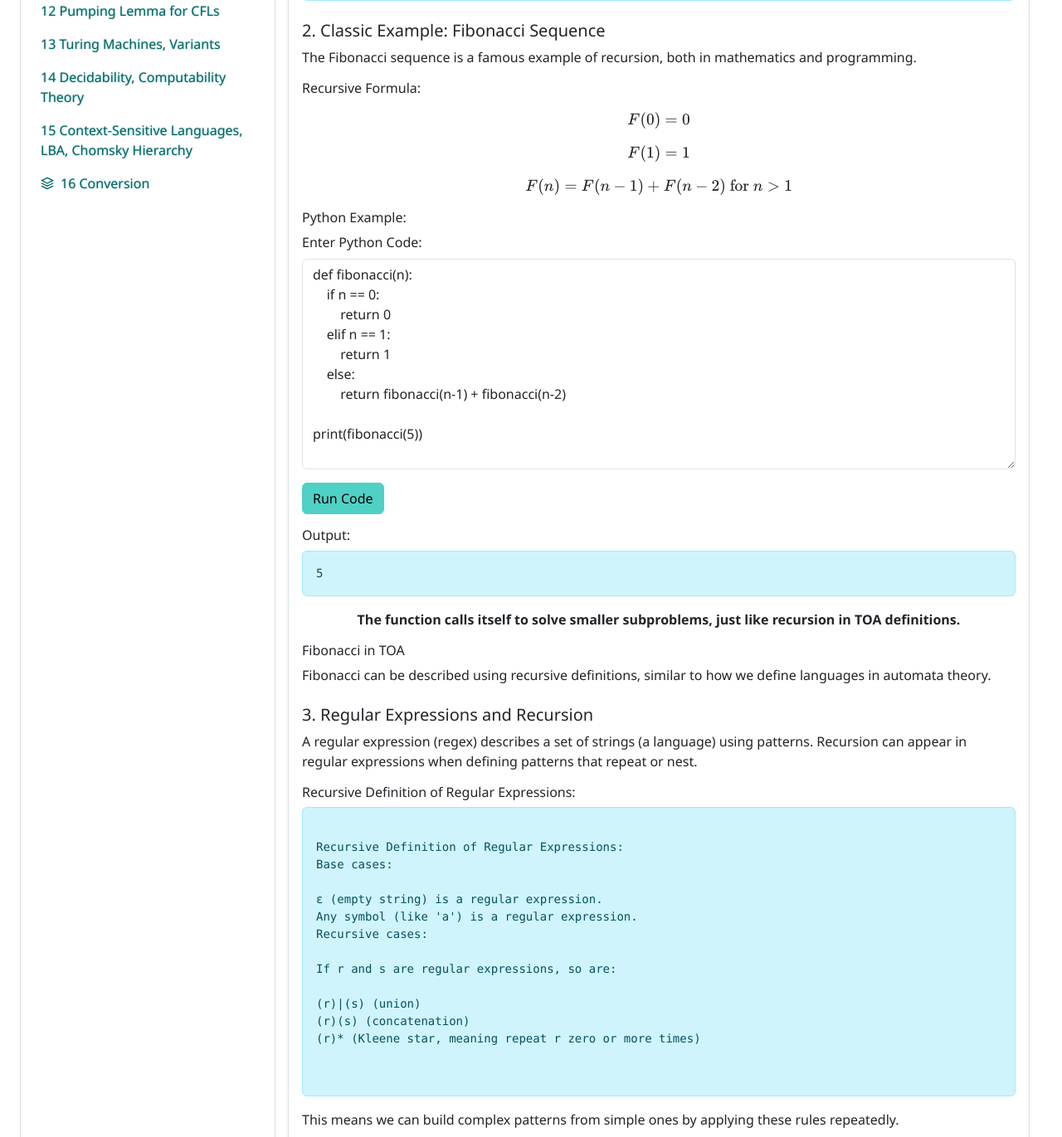
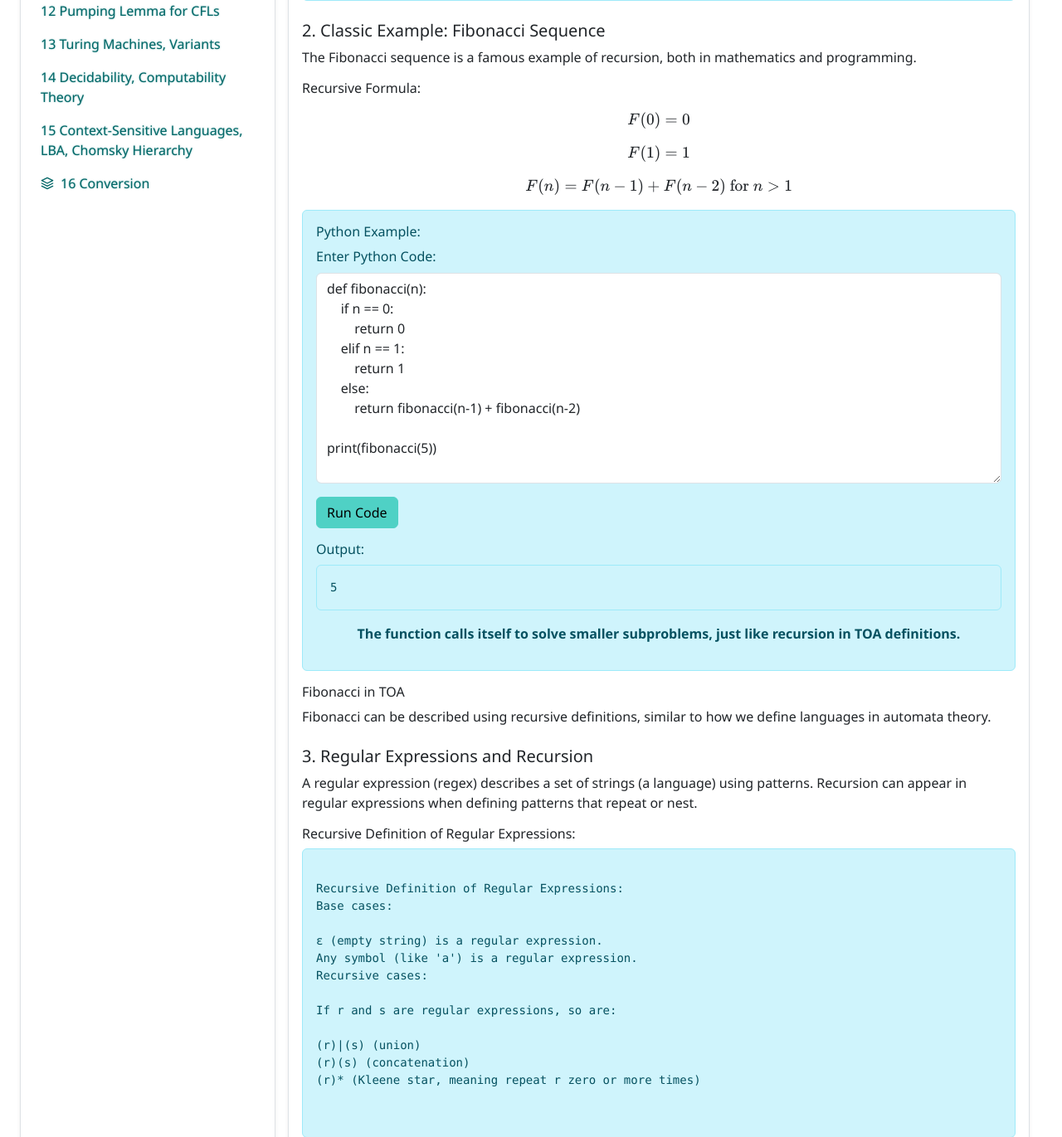
Before and after one commit to Abrash-Official/Theory-Of-Automata, a Flask app: page /recursive-def in a window 1280 px wide. Shown: the part 709-2080 px from the top of the page at 83% size. Run offline with Flask 3, Linux system fonts and the light colour scheme.

Commit message:
Add container to the code in Recursion and RegEx

```diff
--- a/app/templates/recursive_def.html
+++ b/app/templates/recursive_def.html
@@ -37,6 +37,7 @@ This way, we can generate infinitely many strings by repeatedly applying the rul
             $$F(1) = 1$$
             $$F(n) = F(n-1) + F(n-2) \text{ for } n > 1$$
         </p>
+        <div class="alert alert-info mt-2 p-3 rounded">
             <h6>Python Example:</h6>
             <div class="mb-3">
                 <label for="pythonCodeInput" class="form-label">Enter Python Code:</label>
@@ -55,6 +56,7 @@ print(fibonacci(5))
             <h6>Output:</h6>
             <pre class="alert alert-info mt-2 p-3 rounded"><code id="pythonCodeOutput">5</code></pre>
             <p class="text-center"><strong>The function calls itself to solve smaller subproblems, just like recursion in TOA definitions.</strong></p>
+        </div>
         <h6>Fibonacci in TOA</h6>
         <p>Fibonacci can be described using recursive definitions, similar to how we define languages in automata theory.</p>
 
```
Lines whose indentation alone changed are shown as unchanged.
